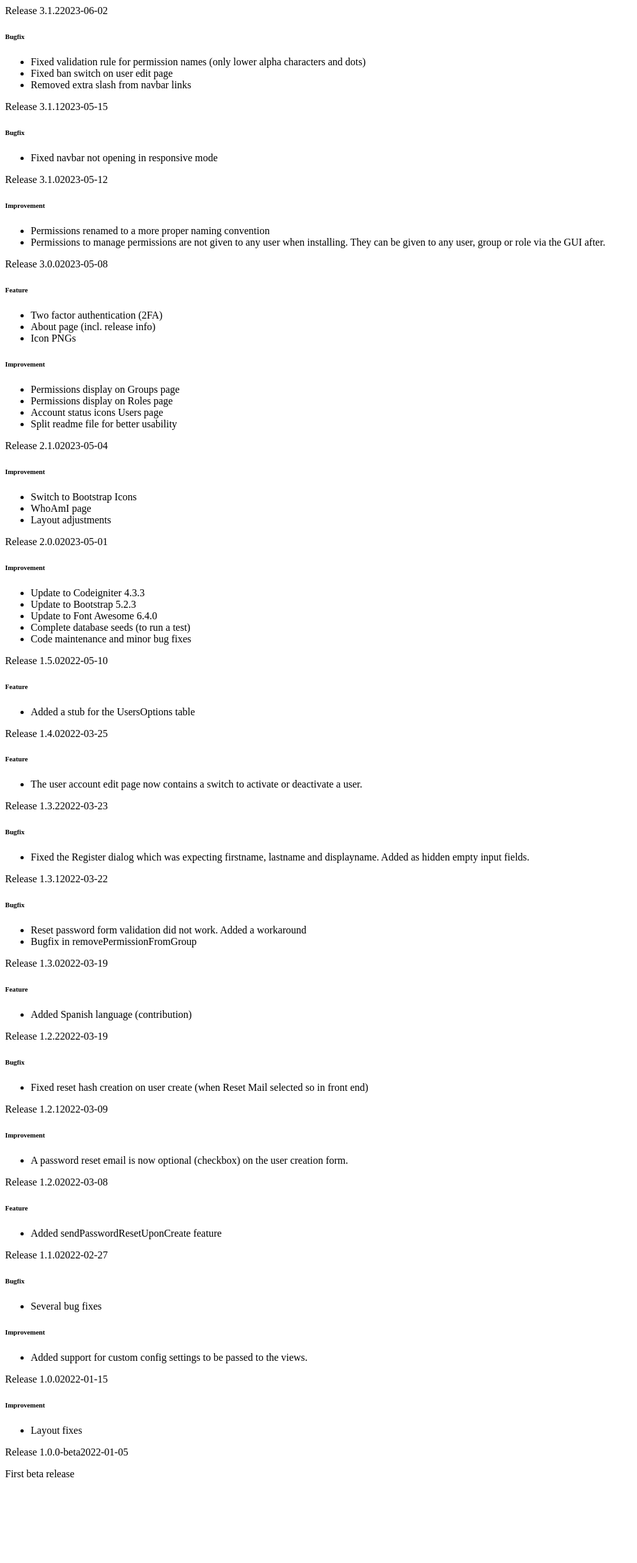
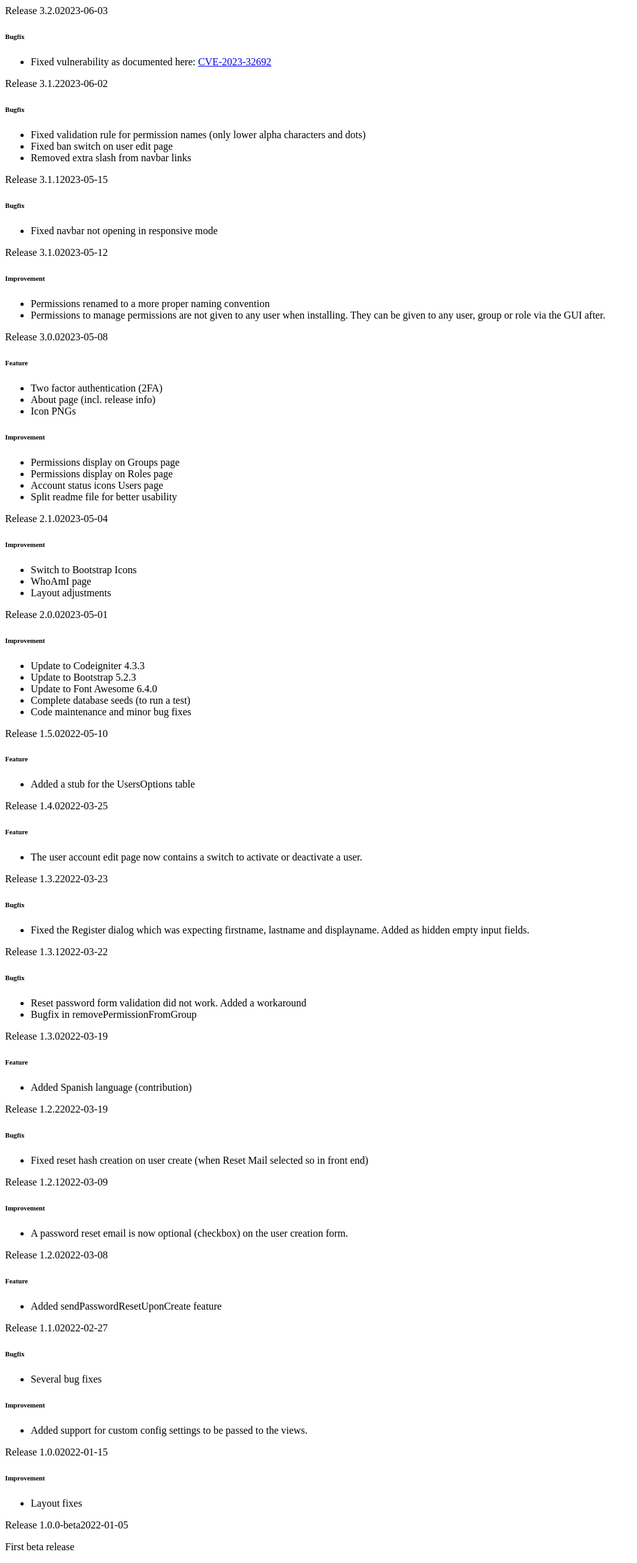
Before and after one commit to glewe/ci4-auth, a PHP site: page /_releaseinfo.phtml in a window 1280 px wide. Shown: the whole page at 64% size, without its empty margins (0-996 px from the left). Before the commit the page ends 2309 px from the top, so only its background shows below. Run offline with PHP 8.4, Linux system fonts and the light colour scheme.

Commit message:
Release 3.2.0 info

```diff
--- a/src/Config/AuthInfo.php
+++ b/src/Config/AuthInfo.php
@@ -22,7 +22,7 @@ class AuthInfo extends BaseConfig
      *
      * @var string
      */
-    public $version = '3.1.2';
+    public $version = '3.2.0';
 
     /**
      * ------------------------------------------------------------------------
--- a/src/Views/_releaseinfo.phtml
+++ b/src/Views/_releaseinfo.phtml
@@ -1,4 +1,13 @@
 <!-- Release Info -->
+<div class="card mb-3">
+    <div class="card-header"><i class="bi-box me-3"></i>Release 3.2.0<span class="float-end">2023-06-03</span></div>
+    <div class="card-body">
+        <h6>Bugfix</h6>
+        <ul>
+            <li>Fixed vulnerability as documented here: <a href="https://github.com/advisories/GHSA-m6m8-6gq8-c9fj"> CVE-2023-32692</a></li>
+        </ul>
+    </div>
+</div>
 <div class="card mb-3">
     <div class="card-header"><i class="bi-box me-3"></i>Release 3.1.2<span class="float-end">2023-06-02</span></div>
     <div class="card-body">
```
